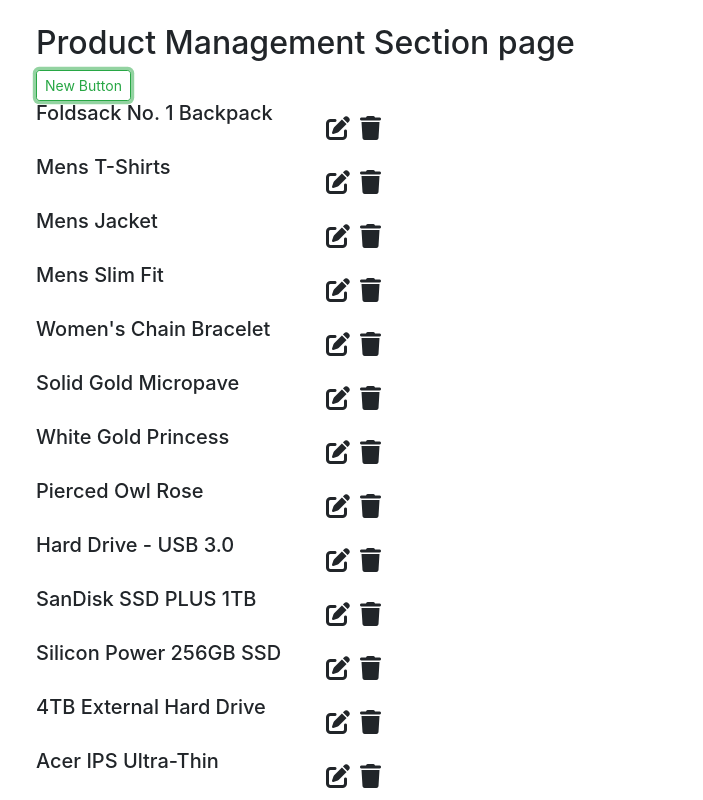
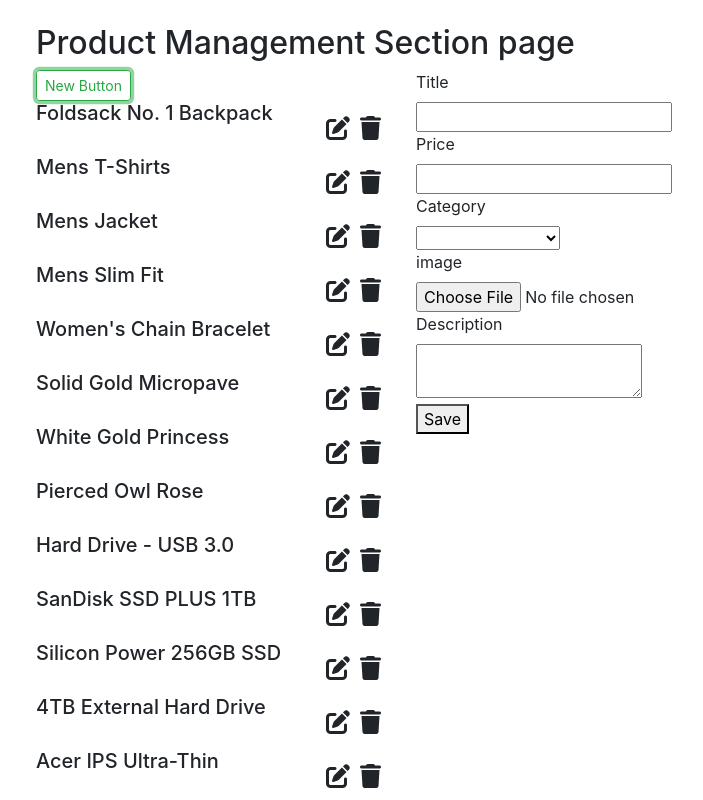
Before and after one commit to Omoefe-Ugboma/Estorewithfakeapi, an Angular app: page / in a window 1280 px wide. Both pictures are taken after a click on the button "New Button". Shown: the top 800 px of the page, without its empty margins (49-752 px from the left). Built offline with nearby package versions, Linux system fonts and the light colour scheme; data requests are answered from the project's data file.

Commit message:
post page with Reactiveform

```diff
--- a/src/app/app.module.ts
+++ b/src/app/app.module.ts
@@ -6,6 +6,7 @@
 import { ProductListComponent } from './components/product-list/product-list.component';
 import { ProductDetailsComponent } from './components/product-details/product-details.component';
 import { ProductFormComponent } from './components/product-form/product-form.component';
+import { ReactiveFormsModule } from '@angular/forms';
 
 @NgModule({
   declarations: [
@@ -17,8 +18,9 @@
   ],
   imports: [
 
-BrowserModule,
-HttpClientModule
+    BrowserModule,
+    HttpClientModule,
+    ReactiveFormsModule
   ],
   providers: [],
   bootstrap: [AppComponent]
--- a/src/app/components/product-form/product-form.component.html
+++ b/src/app/components/product-form/product-form.component.html
@@ -1,3 +1,21 @@
-<p>
-    {{product.title}}
-</p>
+<form [formGroup]="productForm" (submit)="saveForm()">
+    <label>Title</label><br>
+    <input type="text" formControlName="title"/><br>
+
+    <label>Price</label><br>
+    <input type="text" formControlName="price"/><br>
+
+    <label>Category</label><br>
+    <select formControlName="category">
+        <option value="cat1">Select Category</option>
+        <option value="cat1">Women Clothes</option>
+        <option value="cat1">Men Shoes</option>
+    </select><br>
+
+    <label>image</label><br>
+    <input type="file" formControlName="image"/><br>
+
+    <label>Description</label><br>
+    <textarea type="text" formControlName="description"></textarea><br>
+    <button type="submit">Save</button>
+</form>
--- a/src/app/components/product-form/product-form.component.ts
+++ b/src/app/components/product-form/product-form.component.ts
@@ -1,4 +1,5 @@
 import { Component, Input, OnInit } from '@angular/core';
+import { FormControl, FormGroup } from '@angular/forms';
 
 @Component({
   selector: 'app-product-form',
@@ -8,9 +9,24 @@
 export class ProductFormComponent implements OnInit {
 
   @Input() product: any;
+
+  productForm = new FormGroup({
+      title: new FormControl(''),
+      price: new FormControl(''),
+      description: new FormControl(''),
+      category: new FormControl(''),
+      image: new FormControl(''),
+      no_of_rating: new FormControl(''),
+      avg_rating: new FormControl('')
+  });
+
   constructor() { }
 
   ngOnInit(): void {
   }
 
+  saveForm(){
+    console.log(this.productForm.value);
+  }
+
 }
```
